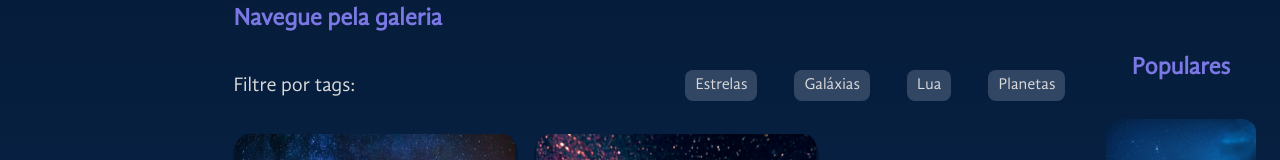
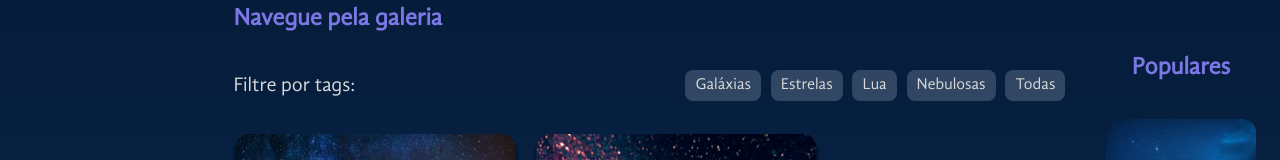
Before and after one commit to renanlucena/teste-tecnico-alura, a React (Create React App) app: page / in a window 1280 px wide. Shown: the part 169-329 px from the top of the page. Built offline with nearby package versions, Linux system fonts and the light colour scheme.

Commit message:
Filtrando as fotos por Tags

```diff
--- a/src/componentes/Galeria/Cards/index.jsx
+++ b/src/componentes/Galeria/Cards/index.jsx
@@ -1,8 +1,7 @@
 import React from "react";
 import Card from "./Card";
-import itens from './fotos.json';
 
-export default function Cards({ style }) {
+export default function Cards({itens, style }) {
   return (
     <ul className={style.galeria__cards}>
       {itens.map((item) => {
--- a/src/componentes/Galeria/index.jsx
+++ b/src/componentes/Galeria/index.jsx
@@ -1,13 +1,25 @@
+import React, { useState } from "react";
 import Tags from "../../componentes/Tags";
 import style from './Galeria.module.scss';
 import Cards from "./Cards";
+import fotos from './fotos.json';
 
 export default function Galeria() {
+  const [itens, setItens] = useState(fotos);
+  const tags = [...new Set(fotos.map((valor) => valor.tag))];
+
+  const filtrarFotos = (tag) => {
+    const novasFotos = fotos.filter(foto => {
+      return foto.tag === tag;
+    })
+
+    setItens(novasFotos);
+  }
   return (
     <section className={style.galeria}>
       <h2>Navegue pela galeria</h2>
-      <Tags />
-      <Cards style={style}/>
+      <Tags filtrarFotos={filtrarFotos} tags={tags} setItens={setItens}/>
+      <Cards itens={itens} style={style}/>
     </section>
   )
 }
--- a/src/componentes/Tags/index.jsx
+++ b/src/componentes/Tags/index.jsx
@@ -1,16 +1,18 @@
 import React from 'react'
 import styles from './Tags.module.scss';
+import fotos from '../Galeria/fotos.json';
 
-export default function Tags() {
+export default function Tags({ filtrarFotos, tags, setItens }) {
   return (
     <div className={styles.tags}>
-        <p>Filtre por tags:</p>
-        <ul className={styles.tags__lista}>
-            <li>Estrelas</li>
-            <li>Galáxias</li>
-            <li>Lua</li>
-            <li>Planetas</li>
-        </ul>
+      <p>Filtre por tags:</p>
+      <ul className={styles.tags__lista}>
+        {tags.map(tag => {
+          return (
+            <li key={tag} onClick={() => filtrarFotos(tag)}>{tag}</li>)
+        })}
+        <li onClick={() => setItens(fotos)}>Todas</li>
+      </ul>
     </div>
   )
 }
```
Also changed, not shown: src/componentes/Galeria/fotos.json (renamed from src/componentes/Galeria/Cards/fotos.json).
